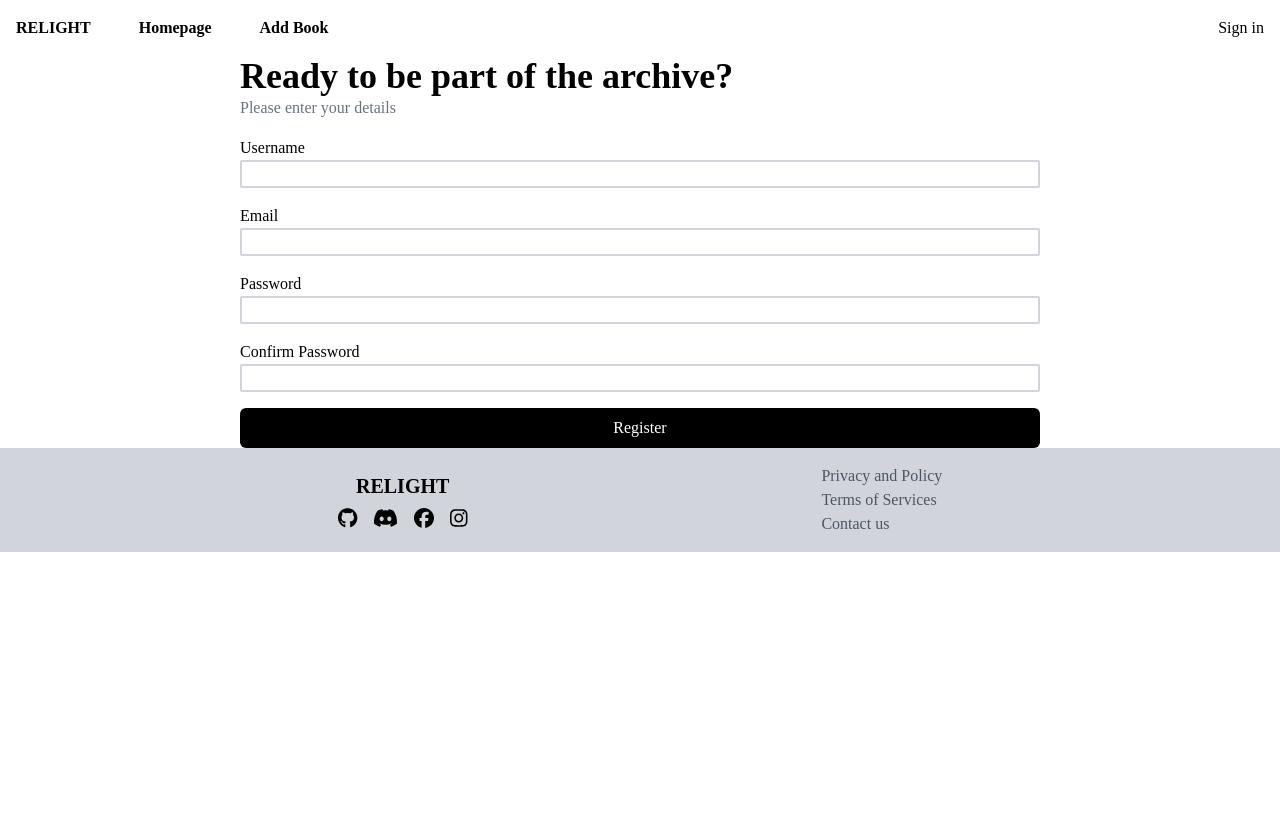
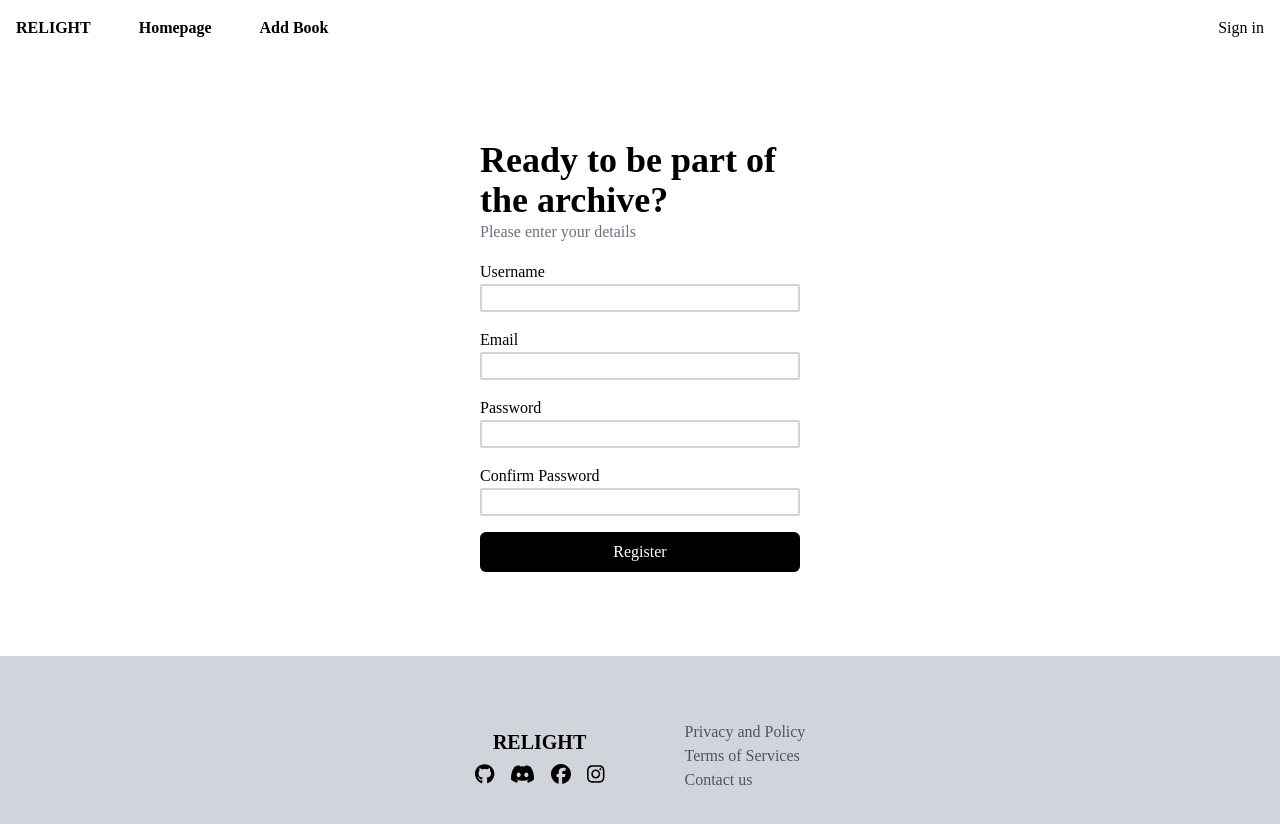
Before and after one commit to kkumber/RELIGHT, a React (Vite) app: page /register in a window 1280 px wide. Shown: the top 824 px of the page. Before the commit the page ends 800 px from the top, so only its background shows below. Built offline with nearby package versions, Linux system fonts and the light colour scheme; a web font is replaced by a local one.

Commit message:
design auths

```diff
--- a/src/App.tsx
+++ b/src/App.tsx
@@ -8,7 +8,6 @@ import ProtectedRoute from "./components/ProtectedRoute"
 import Details from "./pages/Subpages/Details"
 import Navigation from "./components/layout/Navigation"
 import AddBookPage from "./pages/Subpages/AddBookPage"
-import Footer from "./components/layout/Footer"
 
 function App() {
   return (
@@ -28,7 +27,6 @@ function App() {
           <Route path="*" element={<NotFound />} />
         </Routes>
         </AuthProvider>
-        <Footer />
       </BrowserRouter>
     </div>
   )
--- a/src/components/Forms/AuthForm.tsx
+++ b/src/components/Forms/AuthForm.tsx
@@ -69,7 +69,7 @@ const AuthForm = ({action}: Prop) => {
             {error && <ErrorMsg error={error} />}
 
             {name ? (
-                <form onSubmit={handleLogin} className="mx-2 md:mx-60">
+                <form onSubmit={handleLogin} className="mx-auto md:w-1/4">
                     <h1 className="text-4xl"><b>Welcome Back</b></h1>
                     <span className="text-gray-500">Please enter your details</span>
                     {/* User Inputs */}
@@ -102,7 +102,7 @@ const AuthForm = ({action}: Prop) => {
                     </div>
                 </form>
             ) : (
-                <form onSubmit={handleRegister}  className="mx-2 md:mx-60">
+                <form onSubmit={handleRegister}  className="mx-auto md:w-1/4">
                     <h1 className="text-4xl"><b>Ready to be part of the archive?</b></h1>
                     <span className="text-gray-500">Please enter your details</span>
                     {/* User inputs */}
--- a/src/components/layout/Footer.tsx
+++ b/src/components/layout/Footer.tsx
@@ -4,7 +4,7 @@ import { faGithub, faDiscord, faFacebook, faInstagram } from "@fortawesome/free-
 
 const Footer = () => {
   return (
-    <footer className="bg-gray-300 p-4 flex items-center justify-evenly flex-wrap-reverse gap-8">
+    <footer className="bg-gray-300 py-16 flex items-center justify-center flex-wrap-reverse gap-20">
             {/* Contact Info */}
             <div className="flex items-center flex-col gap-2">
                 <div className="">
--- a/src/pages/Auth/Login.tsx
+++ b/src/pages/Auth/Login.tsx
@@ -1,9 +1,18 @@
 import AuthForm from "../../components/Forms/AuthForm";
+import Footer from "../../components/layout/Footer";
 
 const Login = () => {
     return (
-        <AuthForm action={'Login'} />
-     );
-}
+        <div className="min-h-screen flex flex-col">
+            {/* Main Content */}
+            <div className="flex-grow flex justify-center items-center">
+                <AuthForm action="Login" />
+            </div>
+
+            {/* Footer */}
+            <Footer />
+        </div>
+    );
+};
 
 export default Login;
--- a/src/pages/Auth/Register.tsx
+++ b/src/pages/Auth/Register.tsx
@@ -1,8 +1,17 @@
 import AuthForm from "../../components/Forms/AuthForm";
+import Footer from "../../components/layout/Footer";
 
 const Register = () => {
     return (
-        <AuthForm action={'Register'}/>
+        <div className="min-h-screen flex flex-col">
+        {/* Main Content */}
+        <div className="flex-grow flex justify-center items-center">
+            <AuthForm action="Register" />
+        </div>
+
+        {/* Footer */}
+        <Footer />
+    </div>
      );
 }
 
```
